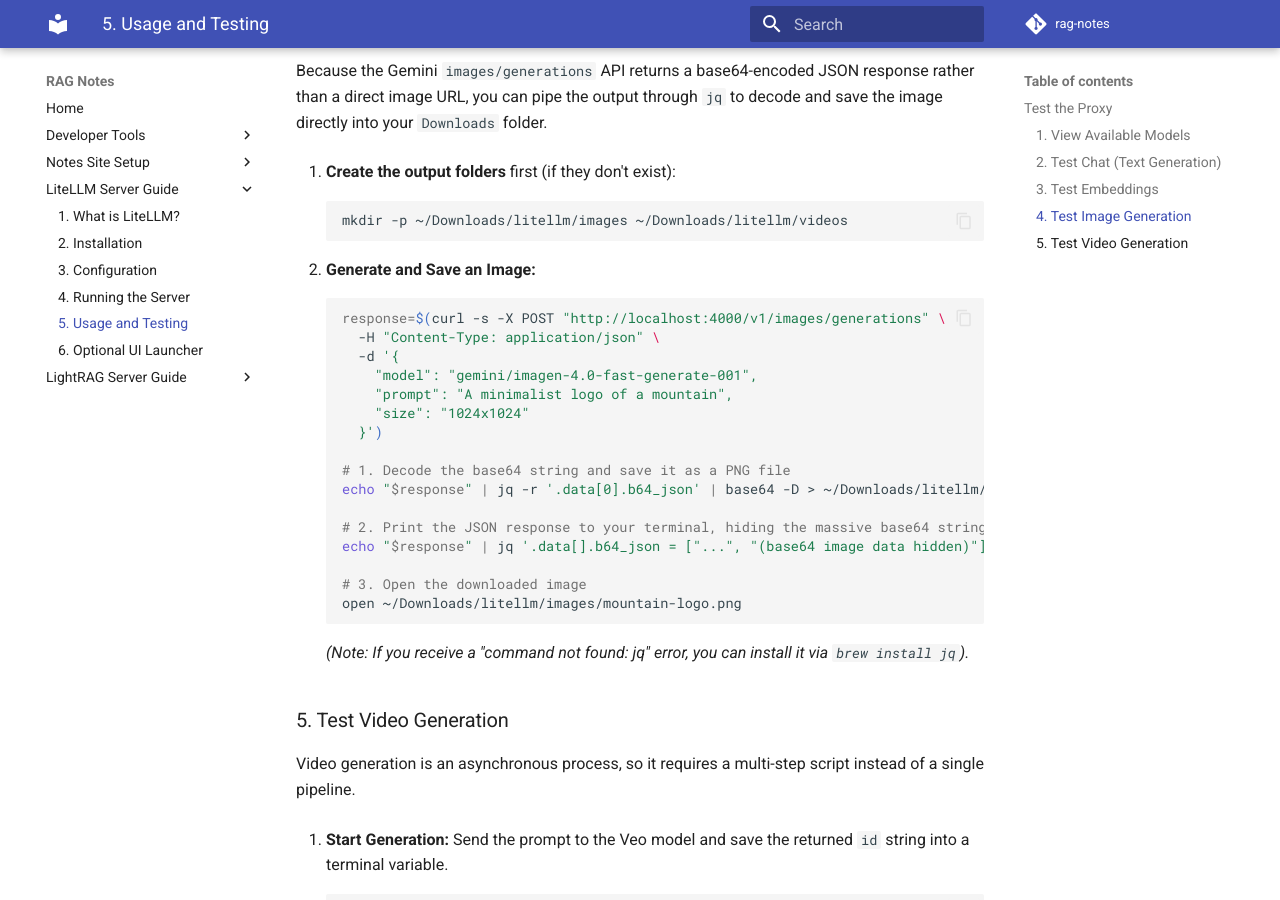
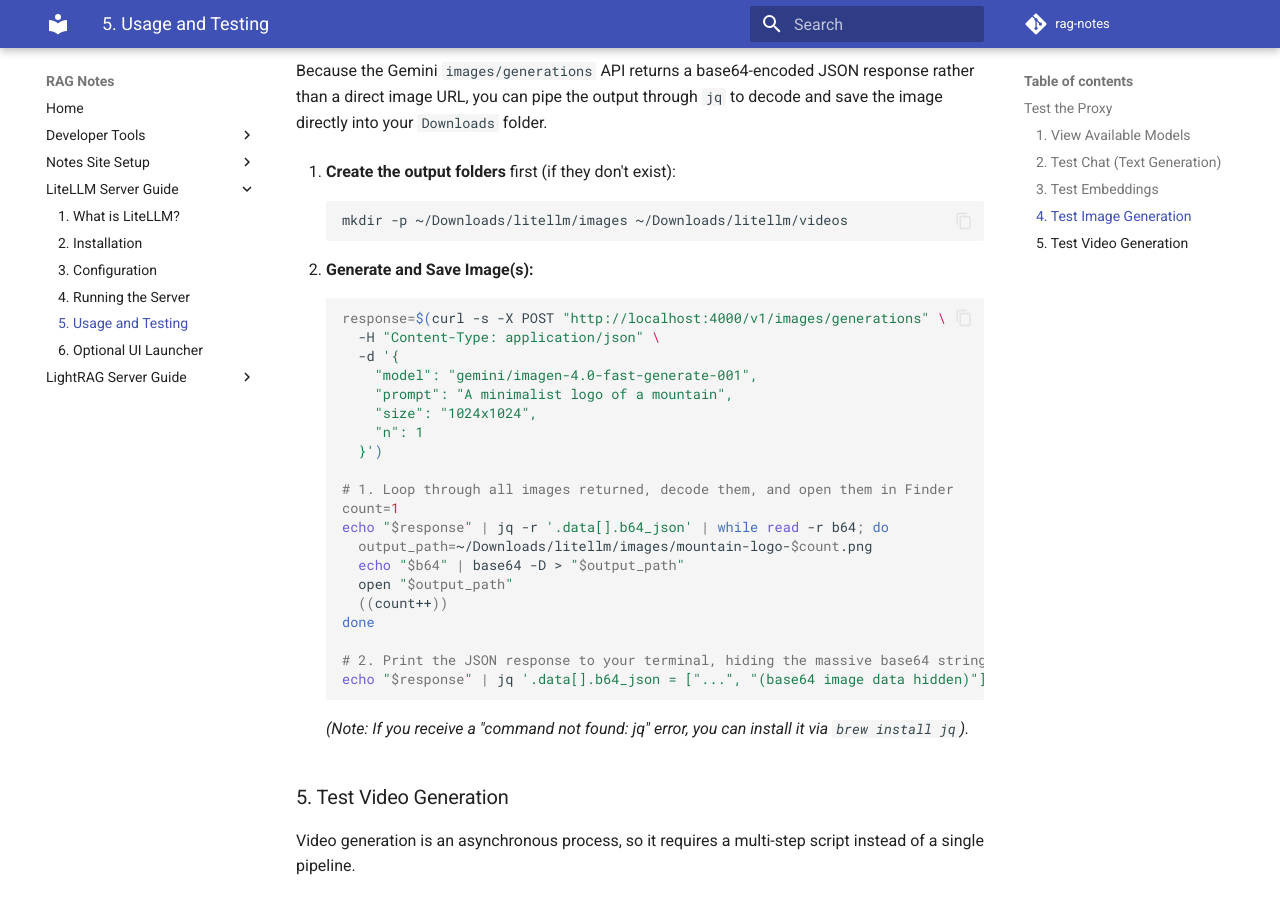
Before and after one commit to kbhatiya999/rag-notes, an MkDocs documentation site: the page built from docs/litellm/5-usage-and-testing.md, in a window 1280 px wide and 900 px high, scrolled down 1133 px. Built offline with MkDocs 1.6.1 and Material for MkDocs 9.7.7, drawn with Linux system fonts in a browser that asks for light colours; comment, search, counter and statistics services are not loaded.

Commit message:
Updated the Image Generation script to iterate over the entire array for multiple images.

````diff
--- a/docs/litellm/5-usage-and-testing.md
+++ b/docs/litellm/5-usage-and-testing.md
@@ -46,24 +46,28 @@
    mkdir -p ~/Downloads/litellm/images ~/Downloads/litellm/videos
    ```
 
-2. **Generate and Save an Image:**
+2. **Generate and Save Image(s):**
    ```bash
    response=$(curl -s -X POST "http://localhost:4000/v1/images/generations" \
      -H "Content-Type: application/json" \
      -d '{
        "model": "gemini/imagen-4.0-fast-generate-001",
        "prompt": "A minimalist logo of a mountain",
-       "size": "1024x1024"
+       "size": "1024x1024",
+       "n": 1
      }')
 
-   # 1. Decode the base64 string and save it as a PNG file
-   echo "$response" | jq -r '.data[0].b64_json' | base64 -D > ~/Downloads/litellm/images/mountain-logo.png
+   # 1. Loop through all images returned, decode them, and open them in Finder
+   count=1
+   echo "$response" | jq -r '.data[].b64_json' | while read -r b64; do
+     output_path=~/Downloads/litellm/images/mountain-logo-$count.png
+     echo "$b64" | base64 -D > "$output_path"
+     open "$output_path"
+     ((count++))
+   done
 
-   # 2. Print the JSON response to your terminal, hiding the massive base64 string
+   # 2. Print the JSON response to your terminal, hiding the massive base64 strings
    echo "$response" | jq '.data[].b64_json = ["...", "(base64 image data hidden)"]'
-
-   # 3. Open the downloaded image
-   open ~/Downloads/litellm/images/mountain-logo.png
    ```
 *(Note: If you receive a "command not found: jq" error, you can install it via `brew install jq`).*
 
````
